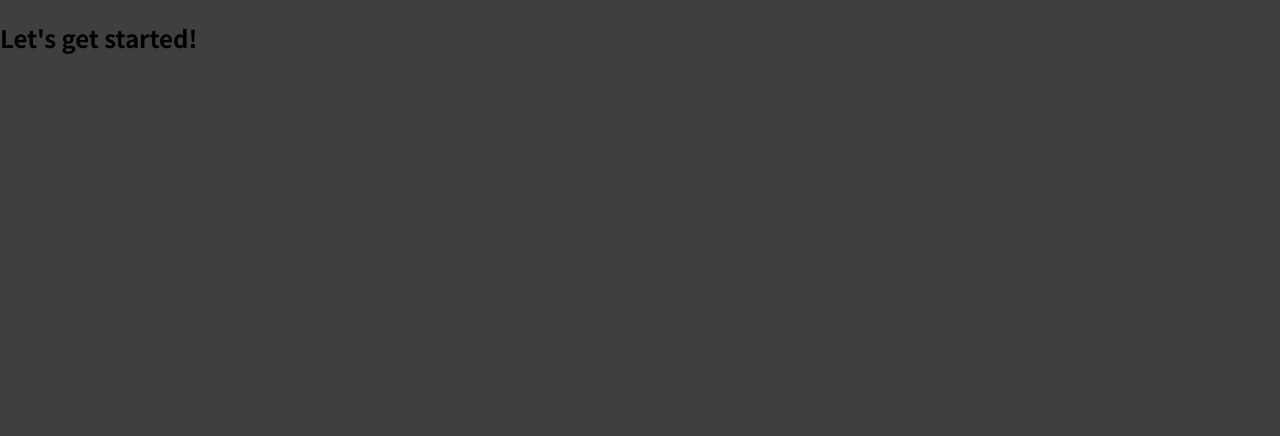
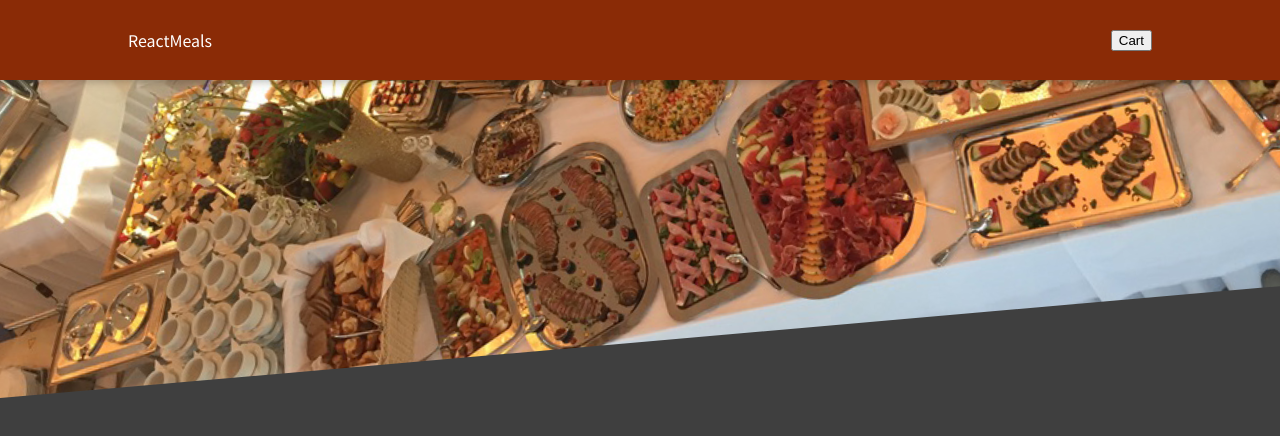
Before and after one commit to lacra-oloeriu/react-guide, a React (Create React App) app in the folder food-order-2/: page / in a window 1280 px wide. Shown: the top 436 px of the page. Built offline with nearby package versions, Linux system fonts and the light colour scheme.

Commit message:
added the Header component

```diff
--- a/food-order-2/src/App.js
+++ b/food-order-2/src/App.js
@@ -1,8 +1,11 @@
+import React, { Fragment } from "react";
+import Header from "./components/Layout/Header";
+
 function App() {
   return (
-    <div>
-      <h2>Let's get started!</h2>
-    </div>
+    <Fragment>
+      <Header />
+    </Fragment>
   );
 }
 
--- /dev/null
+++ b/food-order-2/src/components/Layout/Header.js
@@ -0,0 +1,20 @@
+import React ,{ Fragment } from "react";
+
+import mealsImage from "../../assets/meals.jpg";
+import classes from "./Header.module.css";
+
+const Header = (props) => {
+    return(
+  <Fragment>
+    <header className={classes.header}>
+      <hi>ReactMeals</hi>
+      <button>Cart</button>
+    </header>
+    <div className={classes["main-image"]}>
+      <img src={mealsImage} alt="A table full of delicios food!" />
+    </div>
+  </Fragment>
+    );
+};
+
+export default Header;
--- /dev/null
+++ b/food-order-2/src/components/Layout/Header.module.css
@@ -0,0 +1,29 @@
+.header {
+    position: fixed;
+    top: 0;
+    left: 0;
+    width: 100%;
+    height: 5rem;
+    background-color: #8a2b06;
+    color: white;
+    display: flex;
+    justify-content: space-between;
+    align-items: center;
+    padding: 0 10%;
+    box-shadow: 0 2px 8px rgba(0, 0, 0, 0.25);
+    z-index: 10;
+  }
+
+  .main-image {
+    width: 100%;
+    height: 25rem;
+    z-index: 0;
+    overflow: hidden;
+  }
+
+  .main-image img {
+    width: 110%;
+    height: 100%;
+    object-fit: cover;
+    transform: rotateZ(-5deg) translateY(-4rem) translateX(-1rem);
+  }
```
Also changed, not shown: food-order-2/src/assets/meals.jpg (added).
